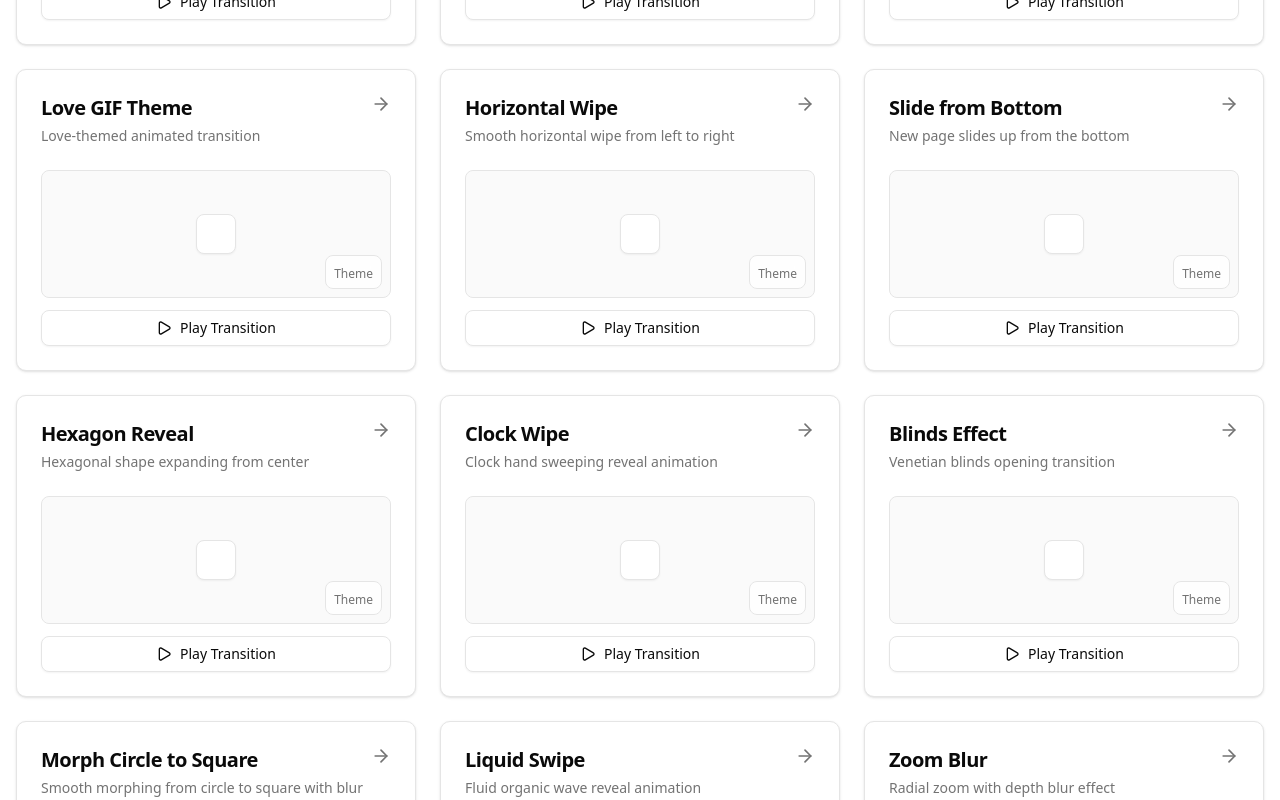
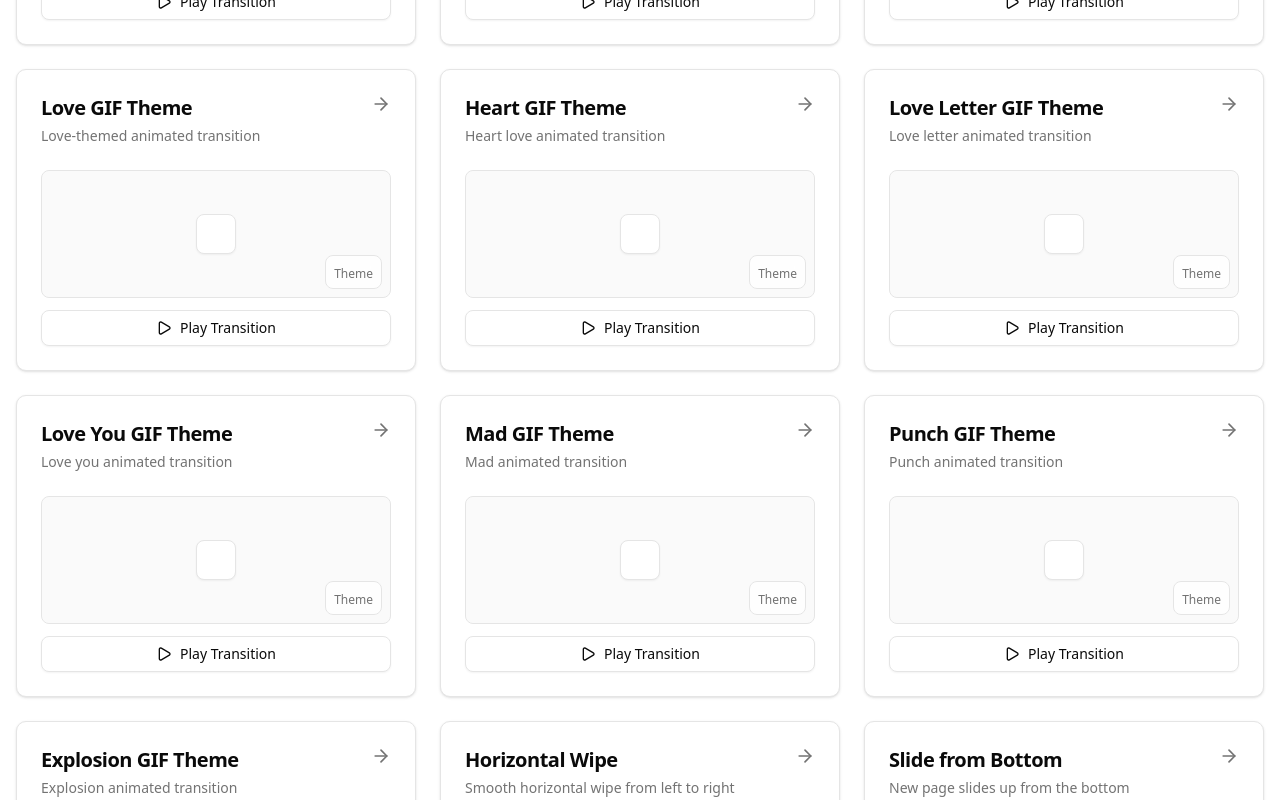
Before and after one commit to yassinezaanouni/themes-view-transitions, a Next.js app: page / in a window 1280 px wide. Shown: the part 780-1580 px from the top of the page. Built offline with nearby package versions, Linux system fonts and the light colour scheme.

Commit message:
Add new GIF transition types: Heart, Letter, Love You, Mad, Punch, and Explosion; update transitions data and styles for enhanced visual effects.

```diff
--- a/src/data/transitions.ts
+++ b/src/data/transitions.ts
@@ -6,6 +6,12 @@ export type TransitionType =
   | 'polygon'
   | 'gif-dance'
   | 'gif-love'
+  | 'gif-heart'
+  | 'gif-letter'
+  | 'gif-loveyou'
+  | 'gif-mad'
+  | 'gif-punch'
+  | 'gif-explosion'
   | 'horizontal-wipe'
   | 'slide-from-bottom'
   | 'hexagon-reveal'
@@ -88,6 +94,54 @@ export const transitions: Transition[] = [
     slug: 'gif-love',
     description: 'Love-themed animated transition',
     cssFile: 'gif-love.css',
+    componentFile: 'theme-toggle.tsx',
+  },
+  {
+    id: '11a',
+    title: 'Heart GIF Theme',
+    slug: 'gif-heart',
+    description: 'Heart love animated transition',
+    cssFile: 'gif-heart.css',
+    componentFile: 'theme-toggle.tsx',
+  },
+  {
+    id: '11b',
+    title: 'Love Letter GIF Theme',
+    slug: 'gif-letter',
+    description: 'Love letter animated transition',
+    cssFile: 'gif-letter.css',
+    componentFile: 'theme-toggle.tsx',
+  },
+  {
+    id: '11c',
+    title: 'Love You GIF Theme',
+    slug: 'gif-loveyou',
+    description: 'Love you animated transition',
+    cssFile: 'gif-loveyou.css',
+    componentFile: 'theme-toggle.tsx',
+  },
+  {
+    id: '11d',
+    title: 'Mad GIF Theme',
+    slug: 'gif-mad',
+    description: 'Mad animated transition',
+    cssFile: 'gif-mad.css',
+    componentFile: 'theme-toggle.tsx',
+  },
+  {
+    id: '11e',
+    title: 'Punch GIF Theme',
+    slug: 'gif-punch',
+    description: 'Punch animated transition',
+    cssFile: 'gif-punch.css',
+    componentFile: 'theme-toggle.tsx',
+  },
+  {
+    id: '11f',
+    title: 'Explosion GIF Theme',
+    slug: 'gif-explosion',
+    description: 'Explosion animated transition',
+    cssFile: 'gif-explosion.css',
     componentFile: 'theme-toggle.tsx',
   },
   {
--- a/src/styles/transitions.css
+++ b/src/styles/transitions.css
@@ -6,6 +6,13 @@
 @import './transitions/polygon.css';
 @import './transitions/gif-dance.css';
 @import './transitions/gif-love.css';
+@import './transitions/gif-heart.css';
+@import './transitions/gif-letter.css';
+@import './transitions/gif-loveyou.css';
+@import './transitions/gif-mad.css';
+@import './transitions/gif-punch.css';
+@import './transitions/gif-explosion.css';
+@import './transitions/gif-checkmark.css';
 @import './transitions/horizontal-wipe.css';
 @import './transitions/slide-from-bottom.css';
 @import './transitions/hexagon-reveal.css';
--- /dev/null
+++ b/src/styles/transitions/gif-checkmark.css
@@ -0,0 +1,32 @@
+/* GIF Checkmark Theme Transition */
+
+html.gif-checkmark-transition::view-transition-group(root) {
+  animation-timing-function: var(--expo-in);
+}
+
+html.gif-checkmark-transition::view-transition-new(root) {
+  mask: url('https://media.tenor.com/KIO0sT2weC8AAAAi/check-mark.gif') center / 0 no-repeat;
+  animation: gif-scale 3s;
+  animation-fill-mode: both;
+}
+
+html.gif-checkmark-transition::view-transition-old(root),
+html.gif-checkmark-transition.dark::view-transition-old(root) {
+  animation: gif-scale 3s;
+  animation-fill-mode: both;
+}
+
+@keyframes gif-scale {
+  0% {
+    mask-size: 0;
+  }
+  10% {
+    mask-size: 50vmax;
+  }
+  90% {
+    mask-size: 50vmax;
+  }
+  100% {
+    mask-size: 2000vmax;
+  }
+}
--- a/src/styles/transitions/gif-dance.css
+++ b/src/styles/transitions/gif-dance.css
@@ -5,7 +5,8 @@ html.gif-dance-transition::view-transition-group(root) {
 }
 
 html.gif-dance-transition::view-transition-new(root) {
-  mask: url('https://media.tenor.com/cyORI7kwShQAAAAi/shigure-ui-dance.gif') center / 0 no-repeat;
+  mask: url('https://media.tenor.com/cyORI7kwShQAAAAi/shigure-ui-dance.gif')
+    center / 0 no-repeat;
   animation: gif-scale 3s;
   animation-fill-mode: both;
 }
--- /dev/null
+++ b/src/styles/transitions/gif-explosion.css
@@ -0,0 +1,32 @@
+/* GIF Explosion Theme Transition */
+
+html.gif-explosion-transition::view-transition-group(root) {
+  animation-timing-function: var(--expo-in);
+}
+
+html.gif-explosion-transition::view-transition-new(root) {
+  mask: url('https://media.tenor.com/5acZjLl1OTAAAAAi/explosion-deltarune.gif') center / 0 no-repeat;
+  animation: gif-scale 3s;
+  animation-fill-mode: both;
+}
+
+html.gif-explosion-transition::view-transition-old(root),
+html.gif-explosion-transition.dark::view-transition-old(root) {
+  animation: gif-scale 3s;
+  animation-fill-mode: both;
+}
+
+@keyframes gif-scale {
+  0% {
+    mask-size: 0;
+  }
+  10% {
+    mask-size: 50vmax;
+  }
+  90% {
+    mask-size: 50vmax;
+  }
+  100% {
+    mask-size: 2000vmax;
+  }
+}
--- /dev/null
+++ b/src/styles/transitions/gif-heart.css
@@ -0,0 +1,32 @@
+/* GIF Heart Theme Transition */
+
+html.gif-heart-transition::view-transition-group(root) {
+  animation-timing-function: var(--expo-in);
+}
+
+html.gif-heart-transition::view-transition-new(root) {
+  mask: url('https://media.tenor.com/oaUwWAnWcR4AAAAi/i-love-you-love-you.gif') center / 0 no-repeat;
+  animation: gif-scale 3s;
+  animation-fill-mode: both;
+}
+
+html.gif-heart-transition::view-transition-old(root),
+html.gif-heart-transition.dark::view-transition-old(root) {
+  animation: gif-scale 3s;
+  animation-fill-mode: both;
+}
+
+@keyframes gif-scale {
+  0% {
+    mask-size: 0;
+  }
+  10% {
+    mask-size: 50vmax;
+  }
+  90% {
+    mask-size: 50vmax;
+  }
+  100% {
+    mask-size: 2000vmax;
+  }
+}
--- /dev/null
+++ b/src/styles/transitions/gif-letter.css
@@ -0,0 +1,32 @@
+/* GIF Letter Theme Transition */
+
+html.gif-letter-transition::view-transition-group(root) {
+  animation-timing-function: var(--expo-in);
+}
+
+html.gif-letter-transition::view-transition-new(root) {
+  mask: url('https://media.tenor.com/_yahzst_G6UAAAAi/love-letter-letter.gif') center / 0 no-repeat;
+  animation: gif-scale 3s;
+  animation-fill-mode: both;
+}
+
+html.gif-letter-transition::view-transition-old(root),
+html.gif-letter-transition.dark::view-transition-old(root) {
+  animation: gif-scale 3s;
+  animation-fill-mode: both;
+}
+
+@keyframes gif-scale {
+  0% {
+    mask-size: 0;
+  }
+  10% {
+    mask-size: 50vmax;
+  }
+  90% {
+    mask-size: 50vmax;
+  }
+  100% {
+    mask-size: 2000vmax;
+  }
+}
--- /dev/null
+++ b/src/styles/transitions/gif-loveyou.css
@@ -0,0 +1,32 @@
+/* GIF Love You Theme Transition */
+
+html.gif-loveyou-transition::view-transition-group(root) {
+  animation-timing-function: var(--expo-in);
+}
+
+html.gif-loveyou-transition::view-transition-new(root) {
+  mask: url('https://media.tenor.com/6nVoqd_f-OQAAAAi/love-you-i-love-you.gif') center / 0 no-repeat;
+  animation: gif-scale 3s;
+  animation-fill-mode: both;
+}
+
+html.gif-loveyou-transition::view-transition-old(root),
+html.gif-loveyou-transition.dark::view-transition-old(root) {
+  animation: gif-scale 3s;
+  animation-fill-mode: both;
+}
+
+@keyframes gif-scale {
+  0% {
+    mask-size: 0;
+  }
+  10% {
+    mask-size: 50vmax;
+  }
+  90% {
+    mask-size: 50vmax;
+  }
+  100% {
+    mask-size: 2000vmax;
+  }
+}
--- /dev/null
+++ b/src/styles/transitions/gif-mad.css
@@ -0,0 +1,32 @@
+/* GIF Mad Theme Transition */
+
+html.gif-mad-transition::view-transition-group(root) {
+  animation-timing-function: var(--expo-in);
+}
+
+html.gif-mad-transition::view-transition-new(root) {
+  mask: url('https://media.tenor.com/9sSTiaKKvIAAAAAi/mad.gif') center / 0 no-repeat;
+  animation: gif-scale 3s;
+  animation-fill-mode: both;
+}
+
+html.gif-mad-transition::view-transition-old(root),
+html.gif-mad-transition.dark::view-transition-old(root) {
+  animation: gif-scale 3s;
+  animation-fill-mode: both;
+}
+
+@keyframes gif-scale {
+  0% {
+    mask-size: 0;
+  }
+  10% {
+    mask-size: 50vmax;
+  }
+  90% {
+    mask-size: 50vmax;
+  }
+  100% {
+    mask-size: 2000vmax;
+  }
+}
--- /dev/null
+++ b/src/styles/transitions/gif-punch.css
@@ -0,0 +1,32 @@
+/* GIF Punch Theme Transition */
+
+html.gif-punch-transition::view-transition-group(root) {
+  animation-timing-function: var(--expo-in);
+}
+
+html.gif-punch-transition::view-transition-new(root) {
+  mask: url('https://media.tenor.com/cLuN6MvGwO8AAAAi/punch-knuckle.gif') center / 0 no-repeat;
+  animation: gif-scale 3s;
+  animation-fill-mode: both;
+}
+
+html.gif-punch-transition::view-transition-old(root),
+html.gif-punch-transition.dark::view-transition-old(root) {
+  animation: gif-scale 3s;
+  animation-fill-mode: both;
+}
+
+@keyframes gif-scale {
+  0% {
+    mask-size: 0;
+  }
+  10% {
+    mask-size: 50vmax;
+  }
+  90% {
+    mask-size: 50vmax;
+  }
+  100% {
+    mask-size: 2000vmax;
+  }
+}
```
